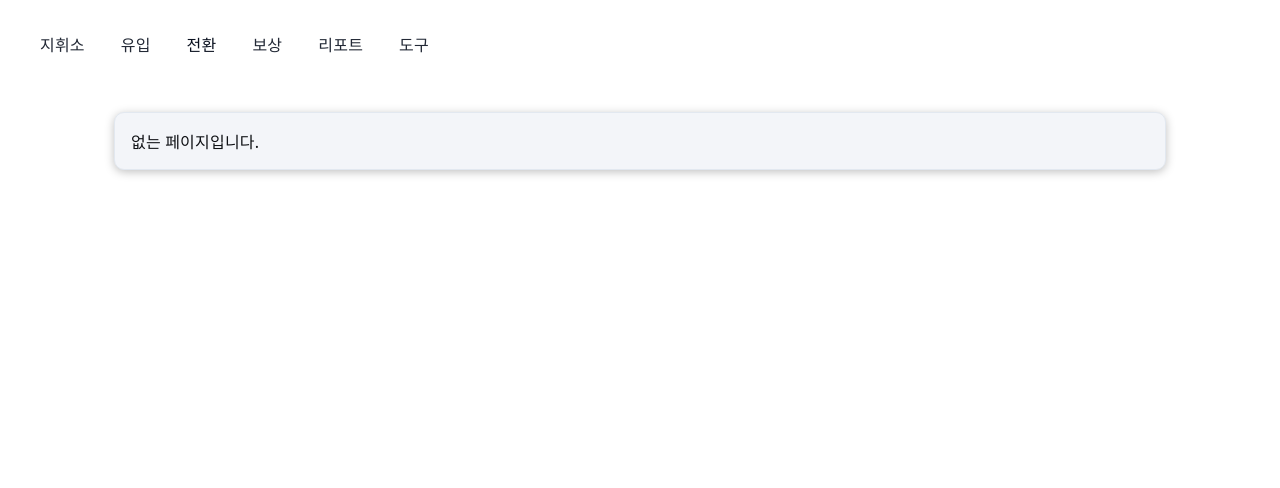
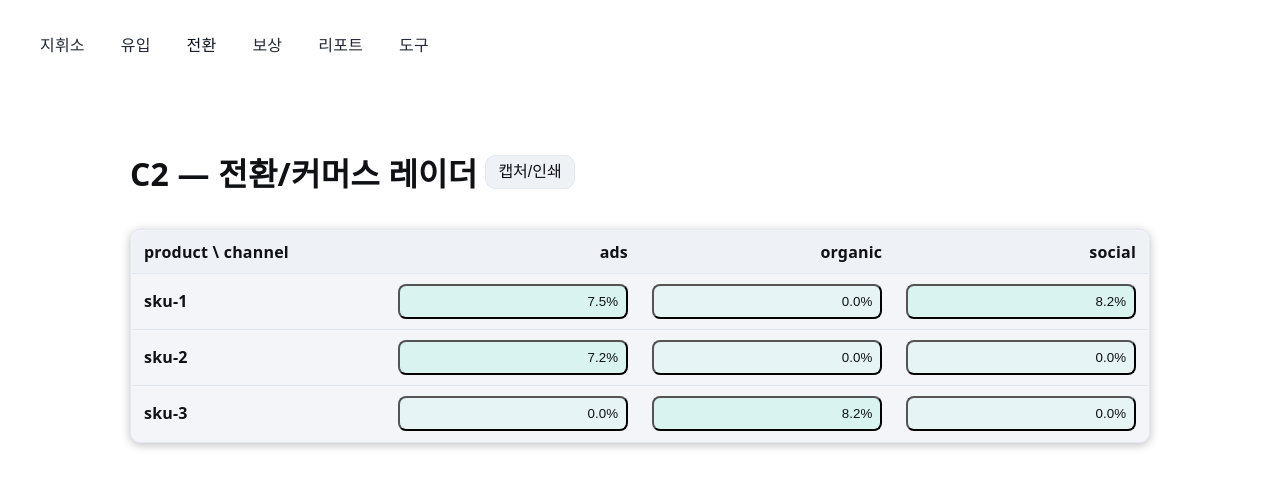
Before and after one commit to sht27363838-glitch/zp-v3.0, a Next.js app: page /convert in a window 1280 px wide. Before the commit this address had no page. Shown: the top 488 px of the page. Built offline with nearby package versions, Linux system fonts and the light colour scheme.

Commit message:
Create page.tsx

```diff
--- /dev/null
+++ b/app/(tabs)/convert/page.tsx
@@ -0,0 +1,48 @@
+// app/(tabs)/convert/page.tsx
+'use client'
+
+import React, { useMemo } from 'react'
+import ExportBar from '@cmp/ExportBar'
+import HeatMap from '@cmp/HeatMap'
+import { readCsvOrDemo } from '@lib/csvSafe'
+import { parseCsv, type CsvRow } from '@lib/readCsv'
+import { fmt } from '@lib/num'
+
+export default function ConvertPage(){
+  const raw = readCsvOrDemo('kpi_daily')
+  const data = useMemo(()=> parseCsv(raw), [raw])
+
+  // 임시 SKU 분배(데모용) – 날짜 인덱스로 3개 sku 라운드로빈
+  const rows = useMemo(()=>{
+    const src = data.rows as CsvRow[]
+    return src.map((r, i)=>({
+      date: String(r.date ?? ''),
+      channel: String(r.channel ?? 'unknown'),
+      product: ['sku-1','sku-2','sku-3'][i % 3],
+      visits: Number(r.visits ?? 0),
+      clicks: Number(r.clicks ?? 0),
+      orders: Number(r.orders ?? 0),
+      ad_cost: Number(r.ad_cost ?? 0),
+    }))
+  },[data.rows])
+
+  return (
+    <div className="page">
+      <div style={{display:'flex', alignItems:'center', gap:8}}>
+        <h1>C2 — 전환/커머스 레이더</h1>
+        <ExportBar selector="#convert-heat" />
+      </div>
+
+      <div id="convert-heat" style={{marginTop:12}}>
+        <HeatMap
+          rows={rows}
+          xKey="channel"
+          yKey="product"
+          onCellClick={({x,y,cr,orders,clicks})=>{
+            alert(`${y} × ${x}\nCR ${(cr*100).toFixed(1)}%\n주문 ${fmt(orders)} / 클릭 ${fmt(clicks)}`)
+          }}
+        />
+      </div>
+    </div>
+  )
+}
```
